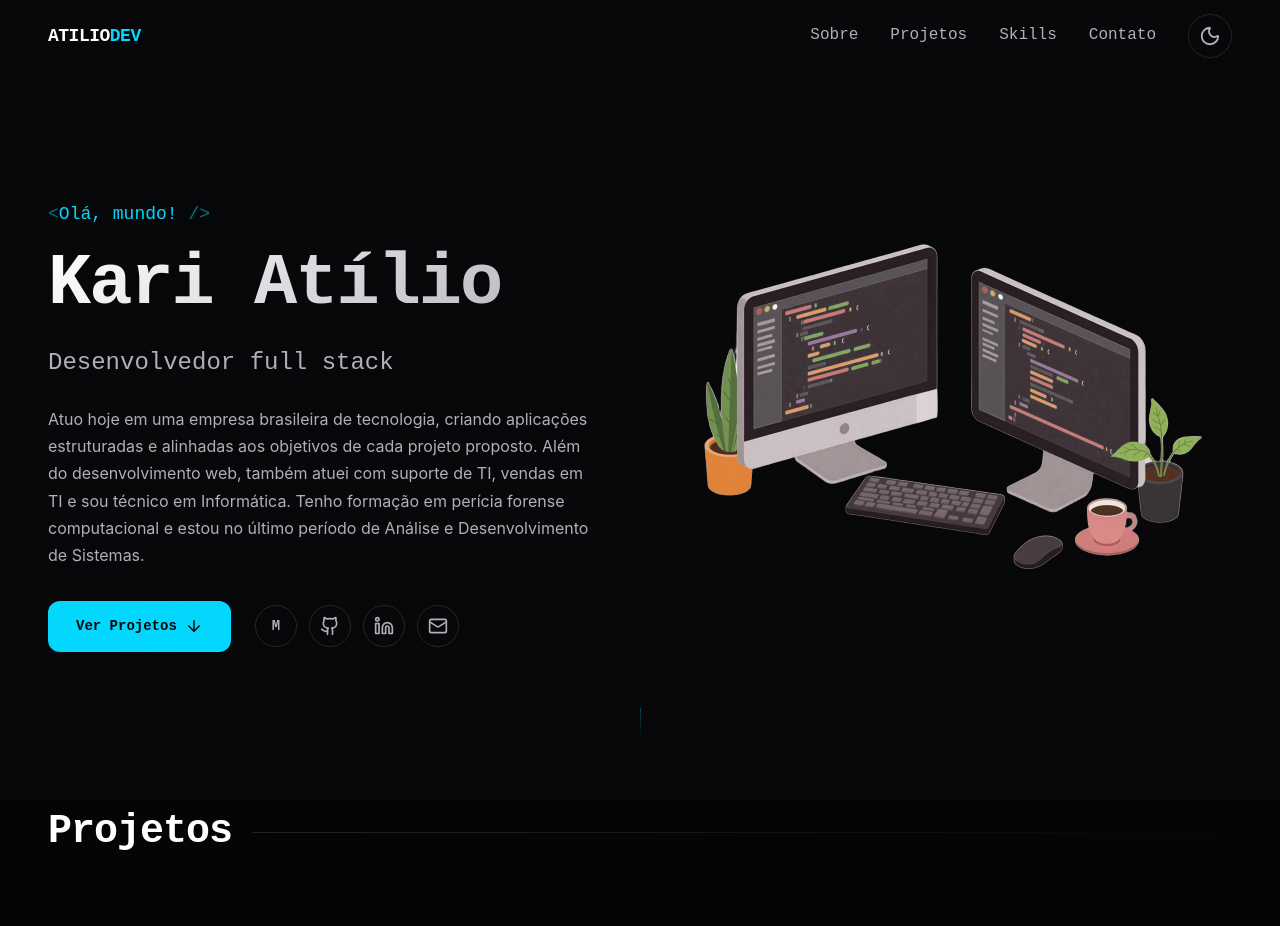
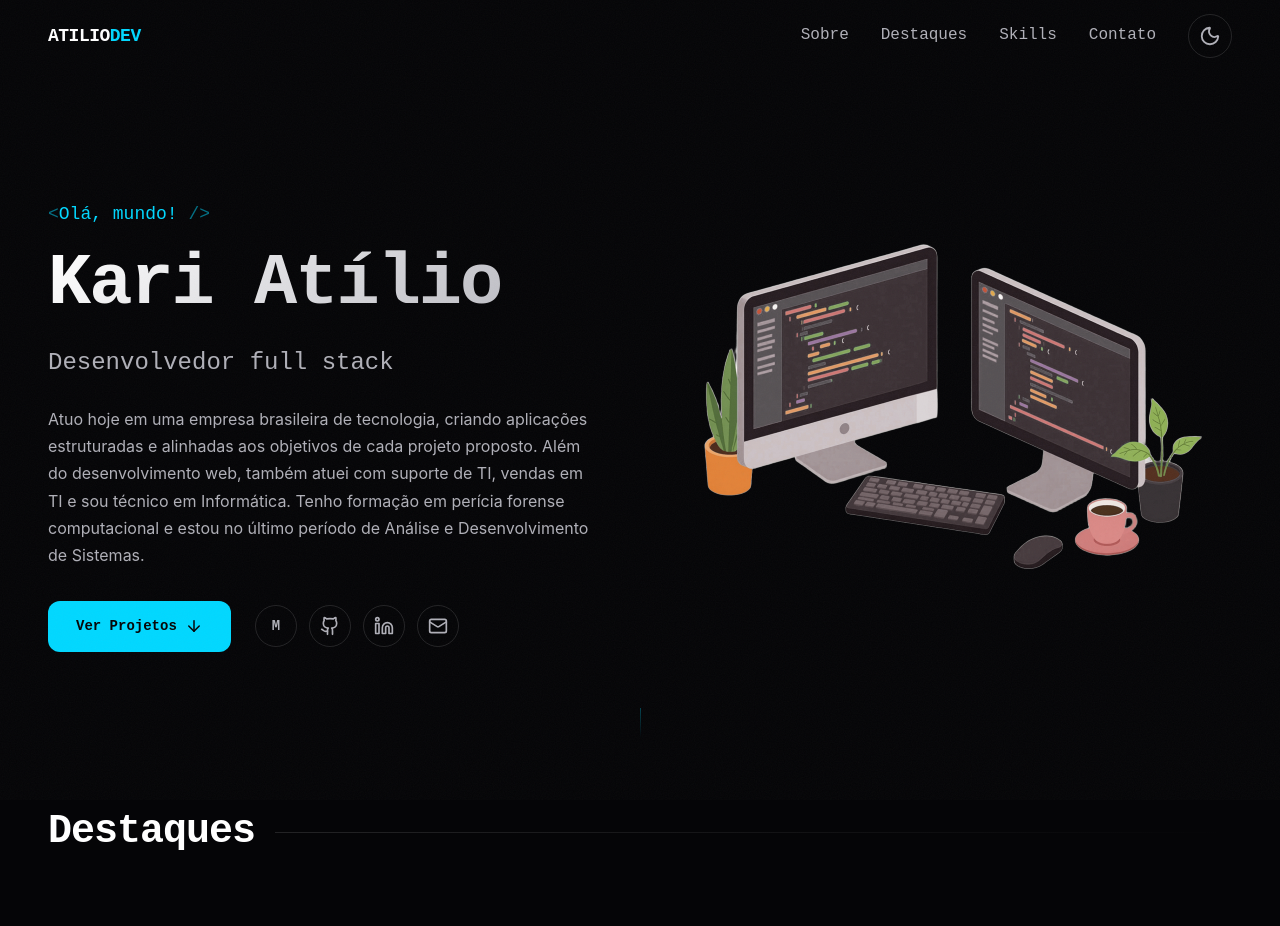
Before and after one commit to karimoreira/meu-portifolio, a React (Vite) app: page / in a window 1280 px wide. Shown: the top 926 px of the page. Built offline with nearby package versions, Linux system fonts and the light colour scheme.

Commit message:
feat: destaques

```diff
--- a/src/components/Navbar.jsx
+++ b/src/components/Navbar.jsx
@@ -36,7 +36,7 @@ export default function Navbar({ theme, setTheme }) {
 
   const links = [
     { name: 'Sobre', href: '#about' },
-    { name: 'Projetos', href: '#projects' },
+    { name: 'Destaques', href: '#projects' },
     { name: 'Skills', href: '#skills' },
     { name: 'Contato', href: '#contact' },
   ];
--- a/src/components/Projects/Projects.jsx
+++ b/src/components/Projects/Projects.jsx
@@ -90,7 +90,7 @@ export default function Projects() {
           ref={titleRef}
           className={`section-heading reveal ${titleVisible ? 'visible' : ''}`}
         >
-          <span className="section-heading__label">Projetos</span>
+          <span className="section-heading__label">Destaques</span>
           <span className="section-heading__line" />
         </h2>
 
```
